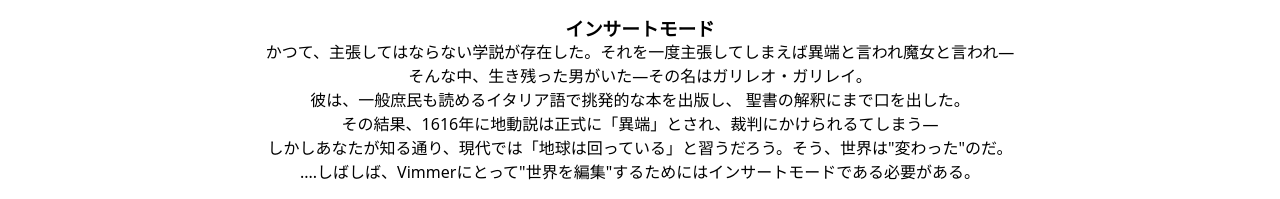
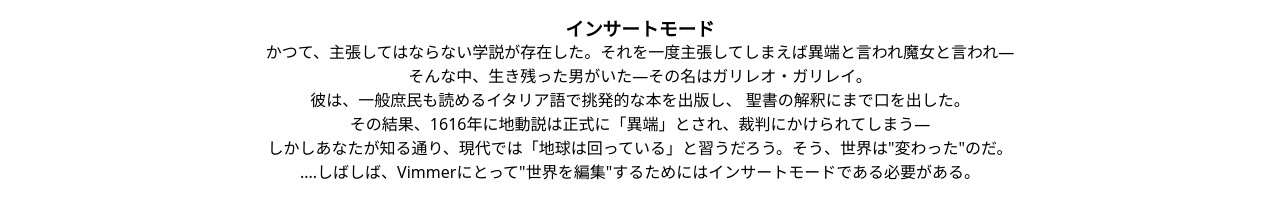
Before and after one commit to sg-tera/22i-portal, a website: page src/vimc.html in a window 1280 px wide. Shown: the part 2789-2988 px from the top of the page. Drawn offline with Linux system fonts and the light colour scheme.

Commit message:
fix(vimc): Fix typo

```diff
--- a/src/vimc.html
+++ b/src/vimc.html
@@ -439,7 +439,7 @@
             かつて、主張してはならない学説が存在した。それを一度主張してしまえば異端と言われ魔女と言われ―<br>
             そんな中、生き残った男がいた―その名はガリレオ・ガリレイ。<br>
             彼は、一般庶民も読めるイタリア語で挑発的な本を出版し、 聖書の解釈にまで口を出した。<br>
-            その結果、1616年に地動説は正式に「異端」とされ、裁判にかけられるてしまう―<br>
+            その結果、1616年に地動説は正式に「異端」とされ、裁判にかけられてしまう―<br>
             しかしあなたが知る通り、現代では「地球は回っている」と習うだろう。そう、世界は"変わった"のだ。<br>
             ....しばしば、Vimmerにとって"世界を編集"するためにはインサートモードである必要がある。
         </p>
```
